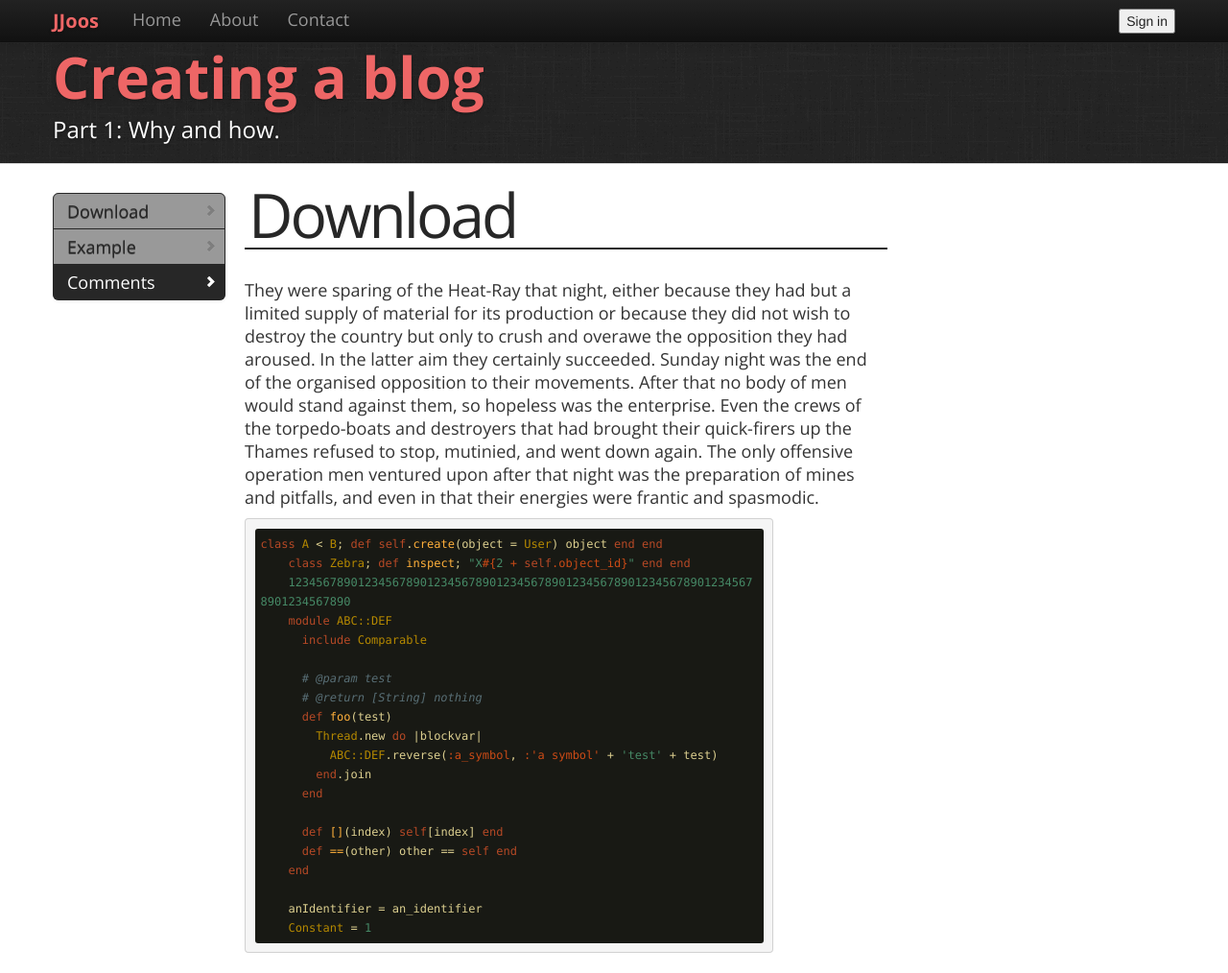
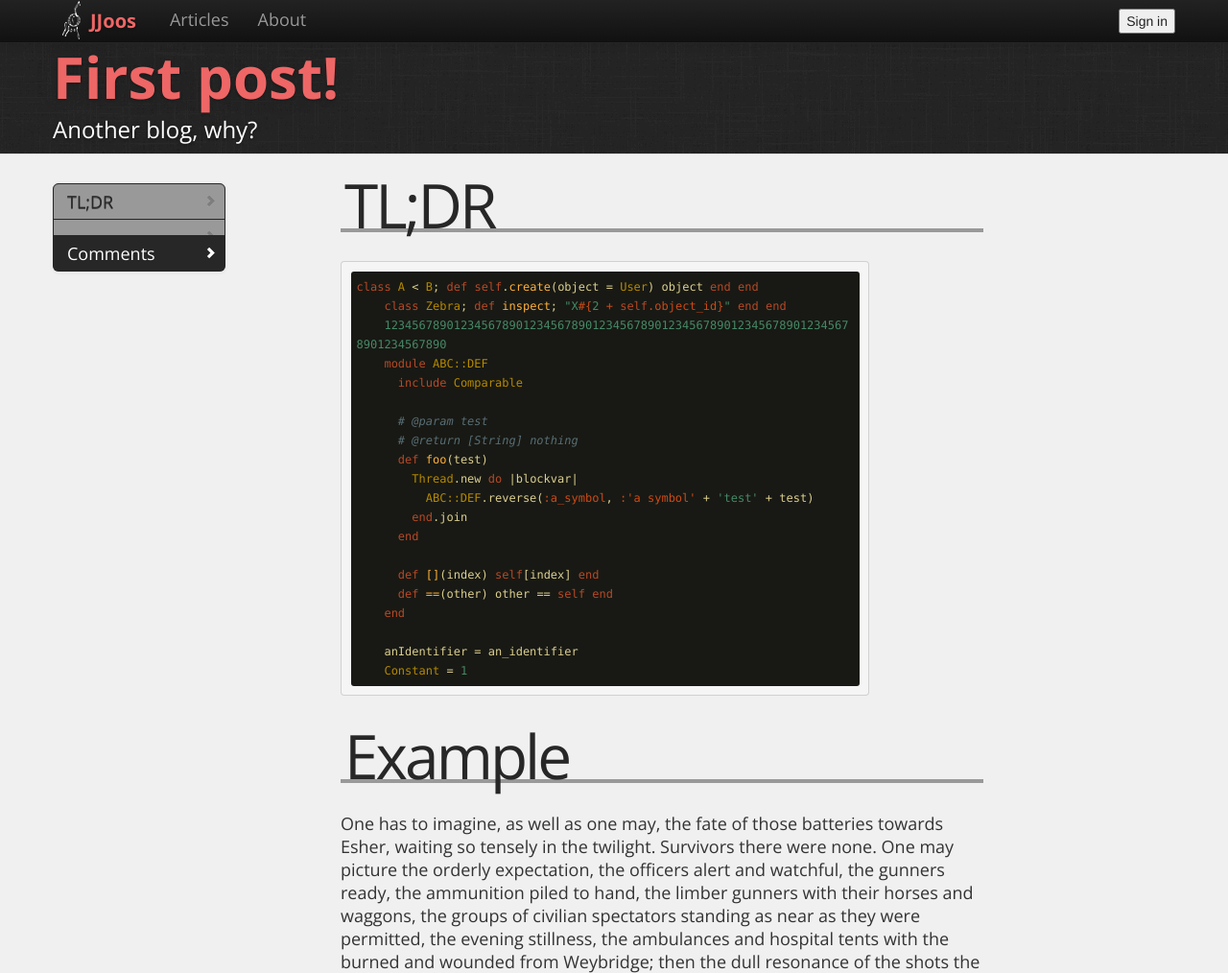
Before and after one commit to jjoos/jjoos, a plain HTML site: page index.html in a window 1280 px wide. Shown: the top 1014 px of the page at 96% size. Drawn offline with nearby package versions, Linux system fonts and the light colour scheme; a script that the page names is missing.

Commit message:
Done some work

```diff
--- a/css/main.css
+++ b/css/main.css
@@ -93,6 +93,7 @@ body {
     padding-top: 40px;
     padding-bottom: 40px;
     font: 500 18px/24px "open sans";
+    background-color: #F0F0F0;
 }
 
 pre {
@@ -108,13 +109,13 @@ h1 {
     color: #272727;
     font: 400 64px/50px "open sans";
     letter-spacing: -3px;
-    margin: 0 0 0px 0;
+    margin: 0 0 -10px 0;
     padding: 0 4px;
 
 }
 
 .page-header {
-  border-bottom: 2px solid #272727;
+  border-bottom: 4px solid #999;
 }
 
 /* Brand
@@ -265,7 +266,7 @@ hr.soften {
 }
 
 .subhead p {
-    margin-bottom: 20px;
+    margin-bottom: 10px;
 }
 
 section {
@@ -343,7 +344,7 @@ section {
   opacity: .25;
 }
 .inner-sidenav > li > a:hover {
-  background-color: #f5f5f5;
+  background-color: #f0f0f0;
 }
 .inner-sidenav a:hover .icon-chevron-right {
   opacity: .5;
@@ -368,14 +369,6 @@ section {
 
 /* Responsive
 -------------------------------------------------- */
-
-/* Desktop large
-------------------------- */
-@media (min-width: 1200px) {
-  .inner-container {
-    max-width: 970px;
-  }
-}
 
 /* Desktop
 ------------------------- */
@@ -415,7 +408,6 @@ section {
   }
   /* Adjust sidenav width */
   .inner-sidenav {
-    width: 166px;
     margin-top: 20px;
 
   }
--- a/index.html
+++ b/index.html
@@ -5,7 +5,7 @@
     <head>
         <meta charset="utf-8">
         <meta http-equiv="X-UA-Compatible" content="IE=edge,chrome=1">
-        <title></title>
+        <title>JJoos</title>
         <meta name="description" content="">
         <meta name="viewport" content="width=device-width">
 
@@ -27,49 +27,49 @@
         <header class="navbar navbar-inverse navbar-fixed-top">
           <nav class="navbar-inner">
             <div class="container">
+                <img class="brand" style='height:40px;margin:1px 10px 1px 10px;padding:0' src='logo/logosmall.png' />
               <a class="btn btn-navbar" data-toggle="collapse" data-target=".nav-collapse">
                 <span class="icon-bar"></span>
                 <span class="icon-bar"></span>
                 <span class="icon-bar"></span>
               </a>
-              <a class="brand" href="#">JJoos</a>
+              <a class="brand" href=""> JJoos</a>
               <div class="nav-collapse collapse">
                 <p class="navbar-text pull-right">
                     <button type="submit" class="button" data-toggle="modal" data-target="#myModal">Sign in</button>
                 </p>
 
                 <ul class="nav">
-                  <li class="active"><a href="#">Home</a></li>
+                  <li class="active"><a href="#">Articles</a></li>
                   <li><a href="#about">About</a></li>
-                  <li><a href="#contact">Contact</a></li>
                 </ul>
-              </div><!--/.nav-collapse -->
+              </div>
             </div>
           </nav>
         </header>
 
         <header class="headingcta subhead" id="overview">
           <div class="container">
-            <h1>Creating a blog</h1>
-            <p>Part 1: Why and how.</p>
+            <h1>First post!</h1>
+            <p>Another blog, why?</p>
           </div>
         </header>
 
         <article class="container">
             <div class="row">
-                <nav class="span2 inner-sidebar">
+                <nav class="span3 inner-sidebar">
                     <ul class="nav nav-list inner-sidenav">
-                        <li><a href="#download"><i class="icon-chevron-right"></i> Download</a></li>
-                        <li><a href="#example"><i class="icon-chevron-right"></i> Example</a></li>
+                        <li><a href="#download"><i class="icon-chevron-right"></i>TL;DR</a></li>
+                        <li><a href="#example"><i class="icon-chevron-right"></i></a></li>
                         <li><a href="#comments"><i class="icon-chevron-right"></i> Comments</a></li>
                     </ul>
                 </nav>
                 <div class="span7">
                     <section id="download">
                         <div class="page-header">
-                            <h1>Download</h1>
+                            <h1>TL;DR</h1>
                         </div>
-                        <p>They were sparing of the Heat-Ray that night, either because they had but a limited supply of material for its production or because they did not wish to destroy the country but only to crush and overawe the opposition they had aroused.  In the latter aim they certainly succeeded.  Sunday night was the end of the organised opposition to their movements.  After that no body of men would stand against them, so hopeless was the enterprise.  Even the crews of the torpedo-boats and destroyers that had brought their quick-firers up the Thames refused to stop, mutinied, and went down again.  The only offensive operation men ventured upon after that night was the preparation of mines and pitfalls, and even in that their energies were frantic and spasmodic.</p>
+                        <p></p>
 
                         <pre><code>class A &lt; B; def self.create(object = User) object end end
     class Zebra; def inspect; "X#{2 + self.object_id}" end end
```
Also changed, not shown: logo/jjoos.jpg (added), logo/logobig.png (added), logo/logosmall.png (added), 2 other files.
